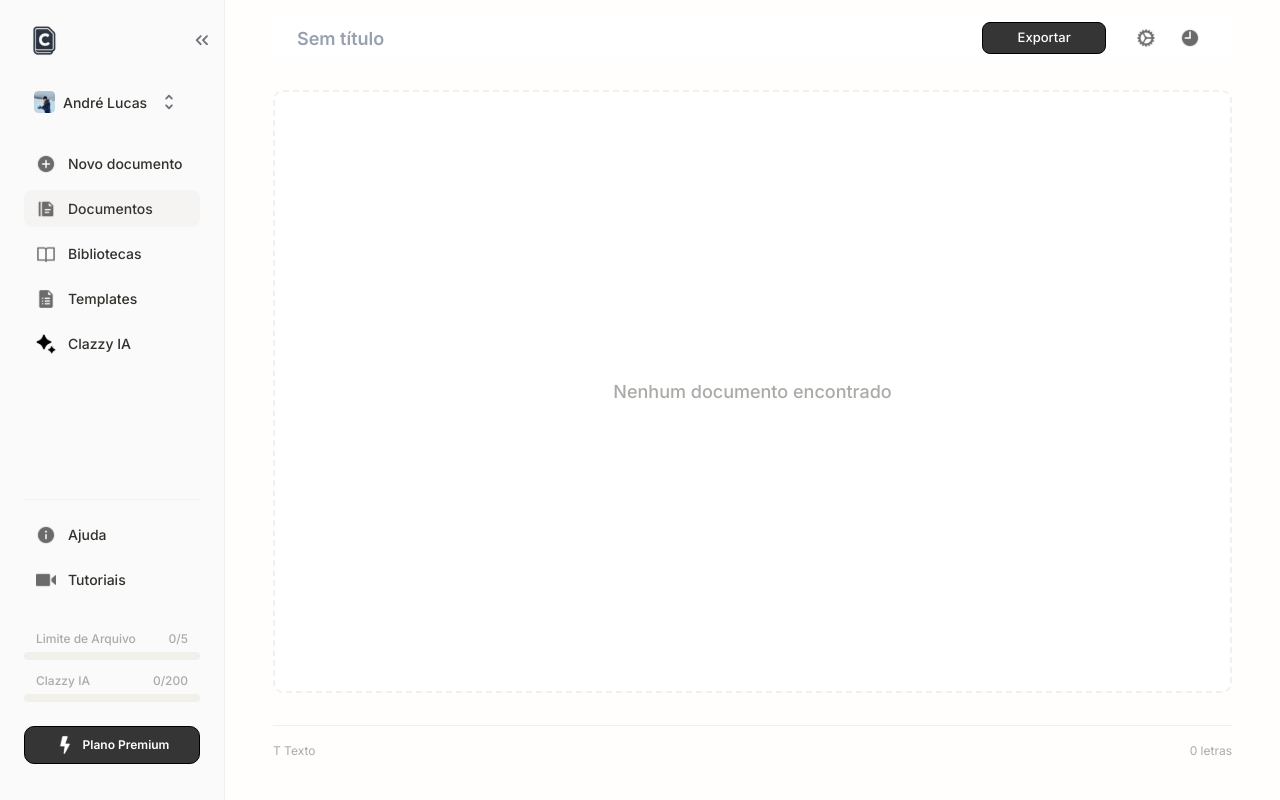
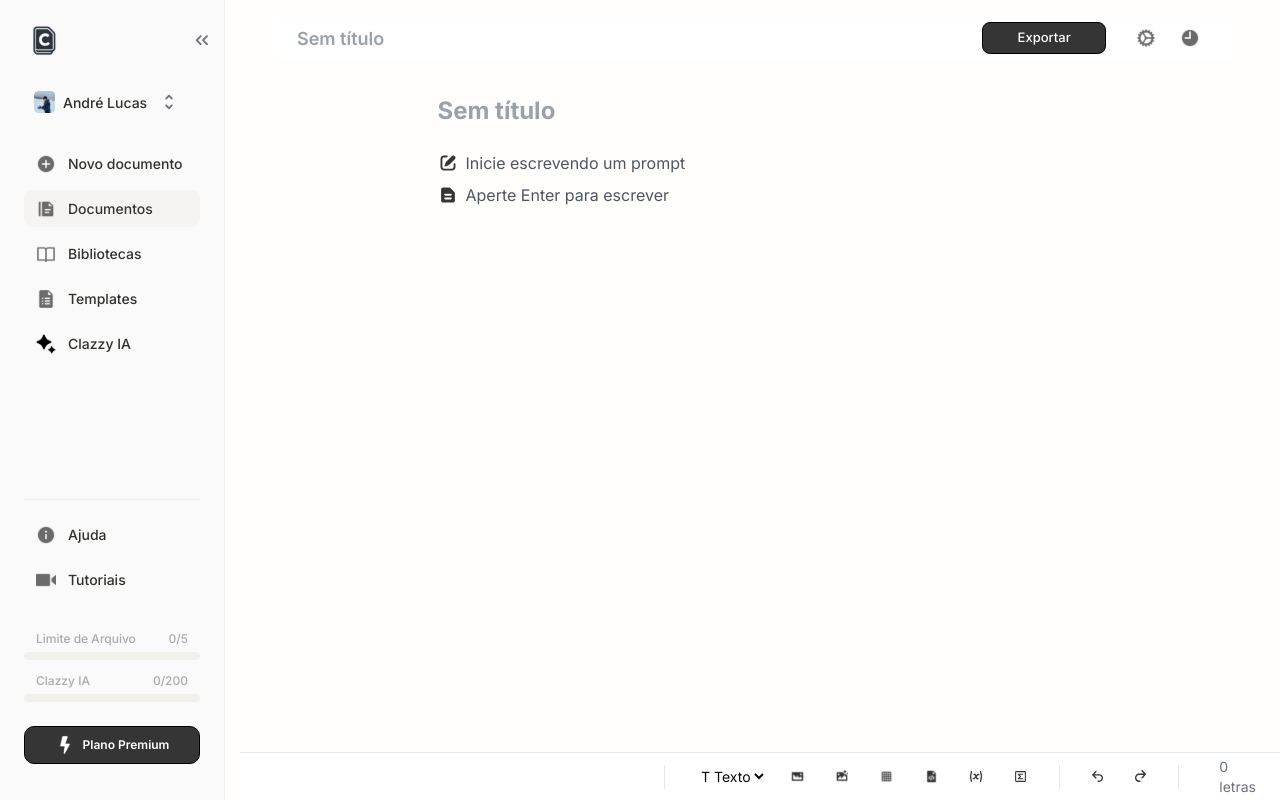
Before and after one commit to andrezaolucas/clazzy, a Next.js app: page /dashboard/documents in a window 1280 px wide. Built offline with nearby package versions, Linux system fonts and the light colour scheme.

Commit message:
editortoolbar v1.9

```diff
--- a/src/app/dashboard/documents/page.tsx
+++ b/src/app/dashboard/documents/page.tsx
@@ -4,14 +4,29 @@ import React, { useState } from "react";
 import Sidebar from "@/components/ui/Sidebar";
 import Button from "@/components/ui/button";
 import DocumentHeader from "@/components/DocumentHeader";
+import EditorEmptyState from "@/components/EditorEmptyState";
+import EditorToolbar from "@/components/EditorToolbar";
 
 export default function DocumentsPage() {
   const [title, setTitle] = useState("");
+  const [blockType, setBlockType] = useState("T Texto");
+  const [letters, setLetters] = useState(0);
 
   const handleTitleChange = (v: string) => setTitle(v);
   const handleExport = () => console.log("Exportar documento");
   const handleOpenSettings = () => console.log("Abrir configurações");
   const handleOpenHistory = () => console.log("Abrir histórico");
+
+  // Mock handlers para a toolbar
+  const handleBlockTypeChange = (v: string) => setBlockType(v);
+  const handleInsertImage = () => console.log("Inserir imagem");
+  const handleInsertAIImage = () => console.log("Inserir imagem IA");
+  const handleInsertTable = () => console.log("Inserir tabela");
+  const handleInsertCode = () => console.log("Inserir código");
+  const handleInsertEquation = () => console.log("Inserir equação");
+  const handleInsertMath = () => console.log("Inserir matemática");
+  const handleUndo = () => console.log("Desfazer");
+  const handleRedo = () => console.log("Refazer");
 
   return (
     <div className="flex min-h-screen bg-[#FFFEFC]">
@@ -25,17 +40,23 @@ export default function DocumentsPage() {
           onOpenSettings={handleOpenSettings}
           onOpenHistory={handleOpenHistory}
         />
-        {/* Área de documentos (placeholder) */}
-        <div className="flex-1 flex flex-col items-center justify-center border-2 border-dashed border-[#F1F0EB] rounded-lg bg-white min-h-[300px] mt-8">
-          <span className="text-[#ABAAA6] text-lg font-medium">
-            Nenhum documento encontrado
-          </span>
+        {/* Área de documentos (EditorEmptyState) */}
+        <div className="flex-1 flex flex-col items-center justify-center mt-8">
+          <EditorEmptyState />
         </div>
-        {/* Rodapé com contagem de letras */}
-        <footer className="flex items-center justify-between mt-8 text-[12px] text-[#ABAAA6] border-t border-[#F1F0EB] pt-4">
-          <span>T Texto</span>
-          <span>0 letras</span>
-        </footer>
+        <EditorToolbar
+          blockType={blockType}
+          onBlockTypeChange={handleBlockTypeChange}
+          onInsertImage={handleInsertImage}
+          onInsertAIImage={handleInsertAIImage}
+          onInsertTable={handleInsertTable}
+          onInsertCode={handleInsertCode}
+          onInsertEquation={handleInsertEquation}
+          onInsertMath={handleInsertMath}
+          onUndo={handleUndo}
+          onRedo={handleRedo}
+          letters={letters}
+        />
       </main>
     </div>
   );
--- /dev/null
+++ b/src/components/EditorEmptyState.tsx
@@ -0,0 +1,52 @@
+import React from "react";
+import Image from "next/image";
+
+export interface EditorEmptyStateProps {
+  primaryText?: string; // default: "Inicie escrevendo um prompt"
+  secondaryText?: string; // default: "Aperte Enter para escrever"
+}
+
+const primary = "Inicie escrevendo um prompt";
+const secondary = "Aperte Enter para escrever";
+
+export default function EditorEmptyState({
+  primaryText,
+  secondaryText,
+}: EditorEmptyStateProps) {
+  return (
+    <div className="flex-1 flex flex-col" style={{ minHeight: 0 }}>
+      <div
+        className="pt-[5px] flex flex-col gap-6"
+        style={{ marginLeft: -315, maxWidth: 600 }}
+      >
+        <h1 className="text-[32px] sm:text-2xl font-bold text-gray-400 text-left">
+          Sem título
+        </h1>
+        <ul className="flex flex-col gap-2">
+          <li className="flex items-center gap-2">
+            <Image
+              src="/svgs/start-document.svg"
+              alt=""
+              width={20}
+              height={20}
+            />
+            <span className="text-gray-600 text-base">
+              {primaryText ?? primary}
+            </span>
+          </li>
+          <li className="flex items-center gap-2">
+            <Image
+              src="/svgs/enter-to-ready.svg"
+              alt=""
+              width={20}
+              height={20}
+            />
+            <span className="text-gray-600 text-base">
+              {secondaryText ?? secondary}
+            </span>
+          </li>
+        </ul>
+      </div>
+    </div>
+  );
+}
--- /dev/null
+++ b/src/components/EditorToolbar.tsx
@@ -0,0 +1,133 @@
+import React from "react";
+import Image from "next/image";
+
+export interface EditorToolbarProps {
+  blockType: string;
+  onBlockTypeChange: (v: string) => void;
+  onInsertImage: () => void;
+  onInsertAIImage: () => void;
+  onInsertTable: () => void;
+  onInsertCode: () => void;
+  onInsertEquation: () => void;
+  onInsertMath: () => void;
+  onUndo: () => void;
+  onRedo: () => void;
+  letters: number;
+}
+
+const blockTypes = [
+  { value: "T Texto", label: "T Texto" },
+  { value: "Título 1", label: "Título 1" },
+  { value: "Título 2", label: "Título 2" },
+  { value: "Lista", label: "Lista" },
+  // Adicione outros tipos se necessário
+];
+
+export default function EditorToolbar({
+  blockType,
+  onBlockTypeChange,
+  onInsertImage,
+  onInsertAIImage,
+  onInsertTable,
+  onInsertCode,
+  onInsertEquation,
+  onInsertMath,
+  onUndo,
+  onRedo,
+  letters,
+}: EditorToolbarProps) {
+  return (
+    <div
+      className="
+        fixed bottom-0 left-[240px] right-0
+        h-12
+        bg-white
+        border-t border-gray-200
+        flex items-center gap-4
+        pl-102 pr-6
+        z-30
+      "
+    >
+      <span className="border-l h-6 border-gray-200 mx-4"></span>
+      <select
+        value={blockType}
+        onChange={(e) => onBlockTypeChange(e.target.value)}
+        className="bg-transparent outline-none text-sm"
+        aria-label="Tipo de bloco"
+      >
+        {blockTypes.map((type) => (
+          <option key={type.value} value={type.value}>
+            {type.label}
+          </option>
+        ))}
+      </select>
+      <button
+        type="button"
+        className="p-2 text-gray-500 hover:text-gray-700"
+        aria-label="Inserir imagem"
+        onClick={onInsertImage}
+      >
+        <Image src="/svgs/photo.svg" alt="" width={18} height={18} />
+      </button>
+      <button
+        type="button"
+        className="p-2 text-gray-500 hover:text-gray-700"
+        aria-label="Inserir imagem IA"
+        onClick={onInsertAIImage}
+      >
+        <Image src="/svgs/photoai.svg" alt="" width={18} height={18} />
+      </button>
+      <button
+        type="button"
+        className="p-2 text-gray-500 hover:text-gray-700"
+        aria-label="Inserir tabela"
+        onClick={onInsertTable}
+      >
+        <Image src="/svgs/table.svg" alt="" width={18} height={18} />
+      </button>
+      <button
+        type="button"
+        className="p-2 text-gray-500 hover:text-gray-700"
+        aria-label="Inserir código"
+        onClick={onInsertCode}
+      >
+        <Image src="/svgs/codefile.svg" alt="" width={18} height={18} />
+      </button>
+      <button
+        type="button"
+        className="p-2 text-gray-500 hover:text-gray-700"
+        aria-label="Inserir equação"
+        onClick={onInsertEquation}
+      >
+        <Image src="/svgs/equation.svg" alt="" width={18} height={18} />
+      </button>
+      <button
+        type="button"
+        className="p-2 text-gray-500 hover:text-gray-700"
+        aria-label="Inserir matemática"
+        onClick={onInsertMath}
+      >
+        <Image src="/svgs/math.svg" alt="" width={18} height={18} />
+      </button>
+      <span className="border-l h-6 border-gray-200 mx-2"></span>
+      <button
+        type="button"
+        className="p-2 text-gray-500 hover:text-gray-700"
+        aria-label="Desfazer"
+        onClick={onUndo}
+      >
+        <Image src="/svgs/leftarrow.svg" alt="" width={16} height={16} />
+      </button>
+      <button
+        type="button"
+        className="p-2 text-gray-500 hover:text-gray-700"
+        aria-label="Refazer"
+        onClick={onRedo}
+      >
+        <Image src="/svgs/rightarrow.svg" alt="" width={16} height={16} />
+      </button>
+      <span className="border-l border-gray-200 pl-4 ml-2 h-6"></span>
+      <span className="ml-2 text-sm text-gray-500">{letters} letras</span>
+    </div>
+  );
+}
```
Also changed, not shown: public/svgs/photo.svg.
